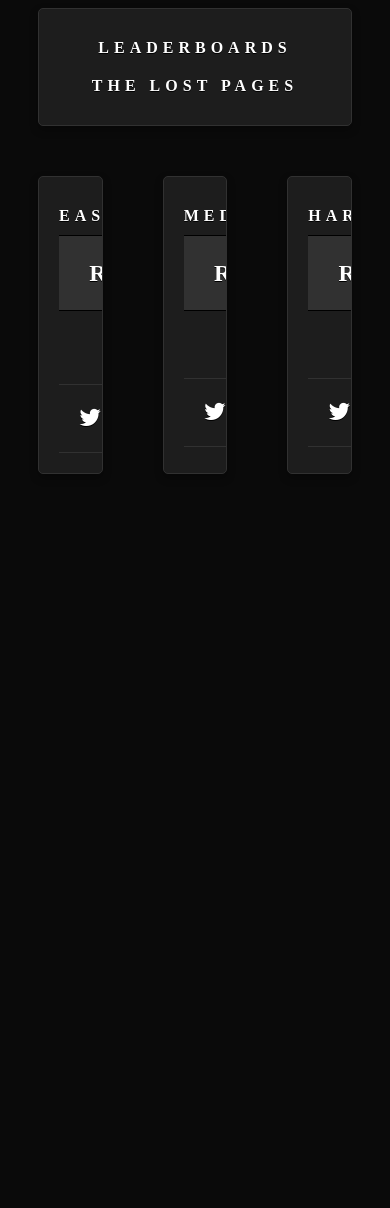
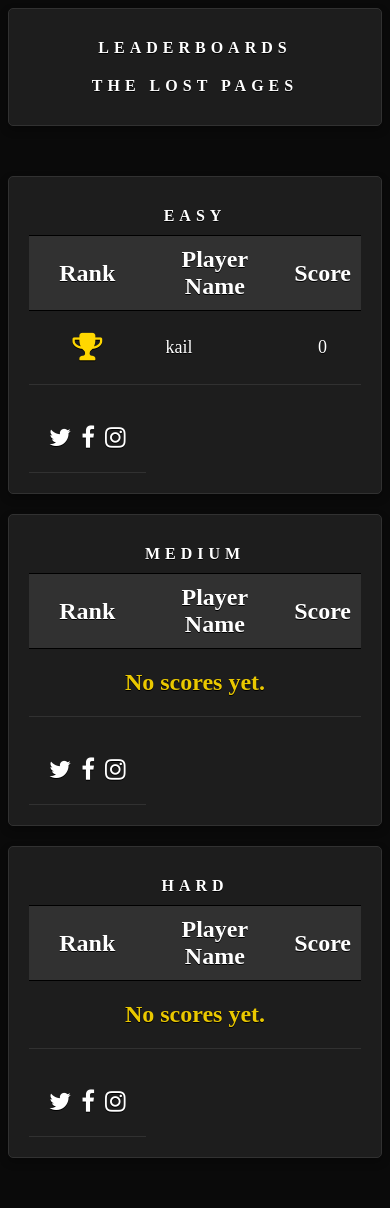
Before and after one commit to Kaijoh/renpywebserver, a Django app: page /score_board/ in a window 390 px wide. Before the commit the page ends 474 px from the top, so only its background shows below. Run offline with Django 4.2, Linux system fonts and the light colour scheme; data comes from the database, SQL or seed files in the repository; data that the repository does not hold is empty.

Commit message:
making the web responsive

```diff
--- a/myapp/templates/score_board.html
+++ b/myapp/templates/score_board.html
@@ -15,8 +15,8 @@
 
         .container-wrapper {
             display: grid;
-            grid-template-columns: repeat(3, 1fr);
-            gap: 0px;
+            grid-template-columns: repeat(auto-fit, minmax(300px, 1fr)); /* Updated */
+            gap: 20px; /* Updated */
             margin: 50px auto;
             max-width: 2000px;
         }
@@ -28,7 +28,6 @@
             box-shadow: 0 4px 8px rgba(0, 0, 0, 0.3);
             padding: 20px;
             overflow: hidden;
-            margin: 0 30px 0 30px;
         }
 
         .container h1, .container h2 {
@@ -116,6 +115,7 @@
             display: flex;
             justify-content: center;
             gap: 10px;
+            margin-top: 20px; /* Added */
         }
 
         .share-button {
```
